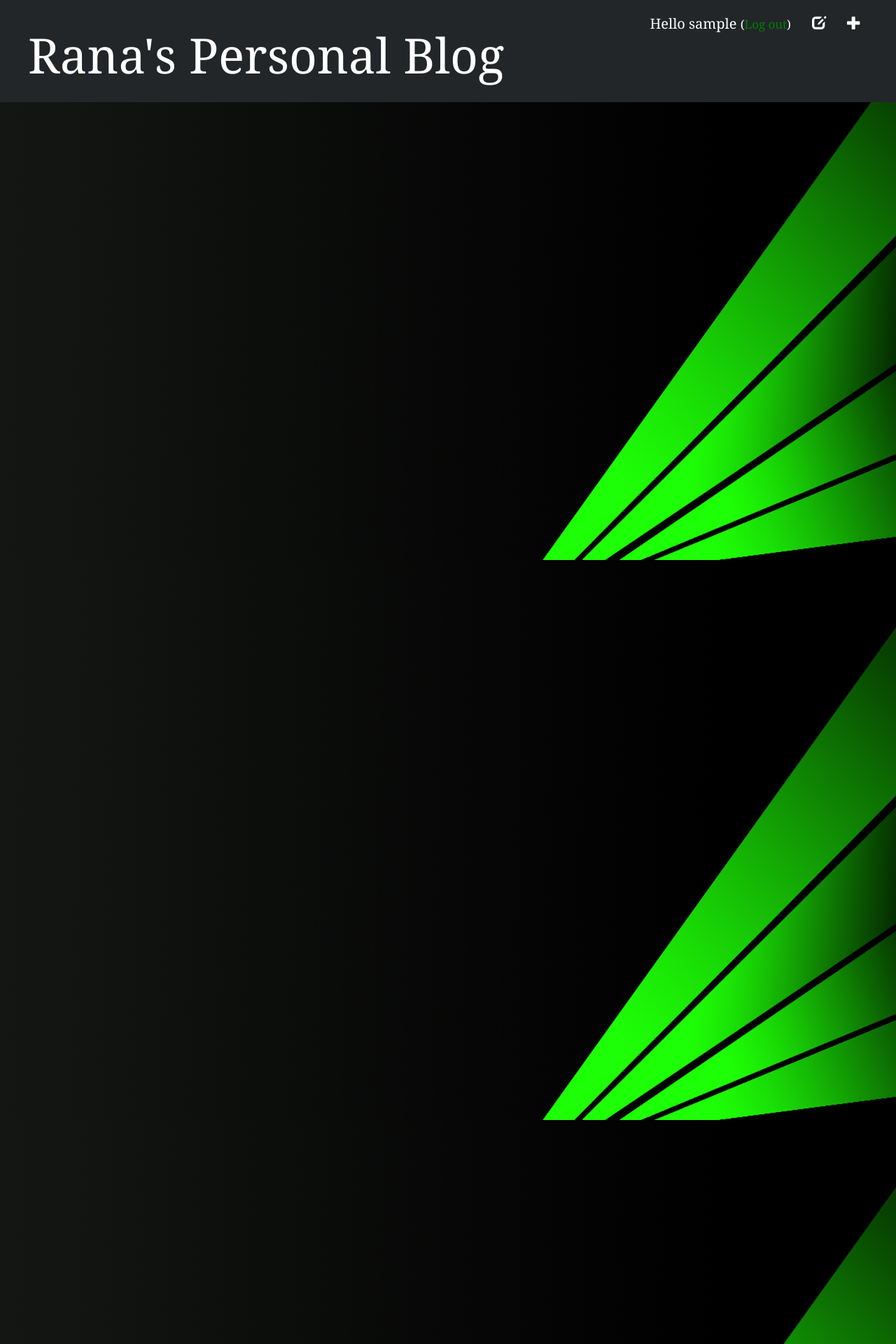
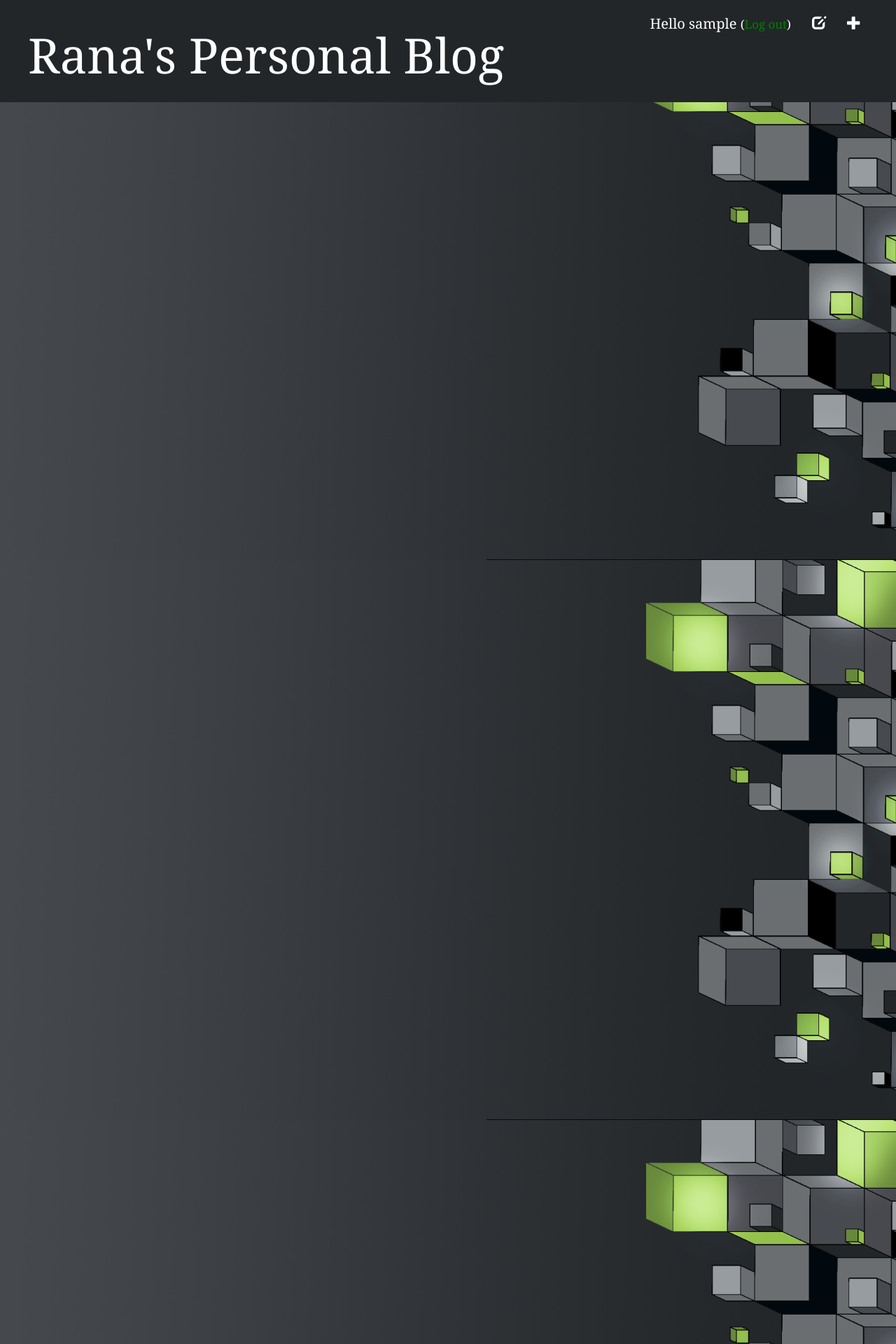
Before and after one commit to ranabad/my-first-blog, a Django app: page /drafts/ in a window 1280 px wide. Shown: the whole page at 70% size. Run offline with Django 3.2, Linux system fonts and the light colour scheme; the visitor is signed in with stand-in values (Sample User, id 1); data that the repository does not hold is empty; some libraries are stand-ins or nearby versions.

Commit message:
new background by Safia AL Saleh

```diff
--- a/blog/templates/blog/base.html
+++ b/blog/templates/blog/base.html
@@ -11,7 +11,7 @@
     </head>
     <style> body
         {
-        background-image:url('{%static "css/cover.jpg"%}');
+        background-image:url('{%static "css/Safiaalsalehdesigner1.jpg"%}');
         background-attachment: fixed;
         background-position: center center;
         background-repeat: no-repeat;
@@ -23,7 +23,7 @@
 
 <style>@media screen and (min-width: 480px) {
     body {
-        background-image:url('{%static "css/cover.jpg"%}');
+        background-image:url('{%static "css/Safiaalsalehdesigner1.jpg"%}');
         background-attachment: fixed;
         background-position: center center;
         background-repeat: no-repeat;
```
Also changed, not shown: blog/static/css/Safiaalsalehdesigner1.jpg (added).
